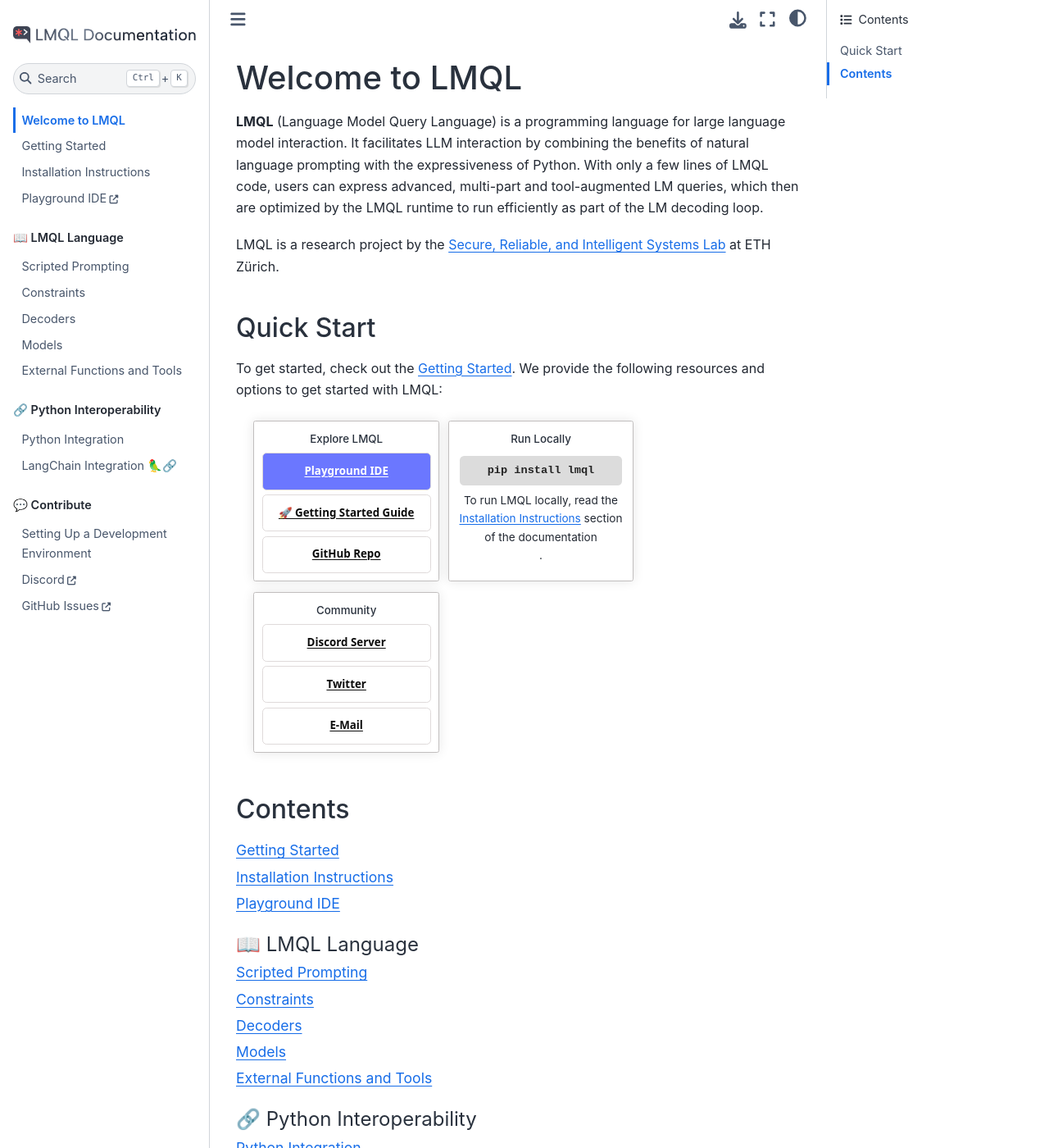
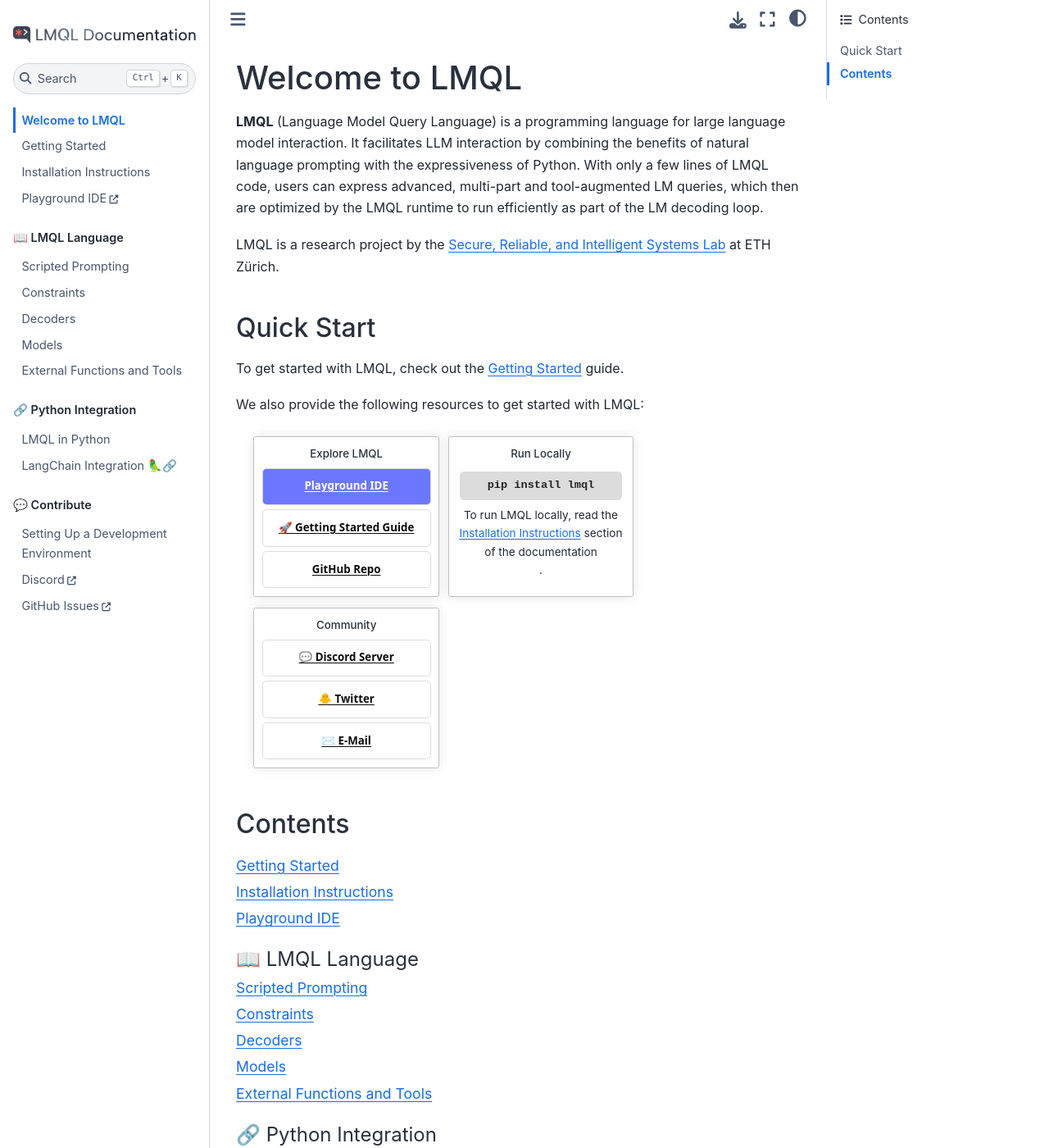
Before and after one commit to ilovechallenge/Python_LLM_AI, a Sphinx documentation site: the page built from docs/source/index.rst, in a window 1280 px wide and 1400 px high. Shown: the whole window at 82% size. Built offline with Sphinx 7.4.7 and the Sphinx Book theme 1.1.4, drawn with Linux system fonts in a browser that asks for light colours; pages that are not in the unit, such as notebooks, are missing from menus; some of the changed text lies outside the part shown.

Commit message:
more links

```diff
--- a/docs/source/index.rst
+++ b/docs/source/index.rst
@@ -11,7 +11,10 @@
 Quick Start
 -----------
 
-To get started, check out the :doc:`quickstart`. We provide the following resources and options to get started with LMQL:
+To get started with LMQL, check out the :doc:`quickstart` guide.
+
+
+We also provide the following resources to get started with LMQL:
 
 .. raw:: html
 
@@ -40,10 +43,14 @@
         <div class="column getting-started">
           <h2>Community</h2>
           <a href="https://discord.gg/7eJP4fcyNT">
-            Discord Server
+            💬 Discord Server
           </a>
-          <a href="https://twitter.com/lmqllang">Twitter</a>
-          <a href="mailto:hello@lmql.ai">E-Mail</a>
+          <a href="https://twitter.com/lmqllang">
+            🐥 Twitter
+          </a>
+          <a href="mailto:hello@lmql.ai">
+            ✉️ E-Mail
+          </a>
         </div>
       </div>
     </div>
@@ -70,15 +77,14 @@
 
 .. toctree::
     :maxdepth: 1
-    :caption: 🔗 Python Interoperability
+    :caption: 🔗 Python Integration
 
     python/python.ipynb
     python/langchain.ipynb
 
 .. toctree::
-    :maxdepth: 2
+    :maxdepth: 1
     :caption: 💬 Contribute
-
 
     dev-setup
     Discord <https://discord.gg/7eJP4fcyNT>
```
Also changed, not shown: docs/source/language/scripted_prompts.md (+1 -1 lines), docs/source/python/python.ipynb.
